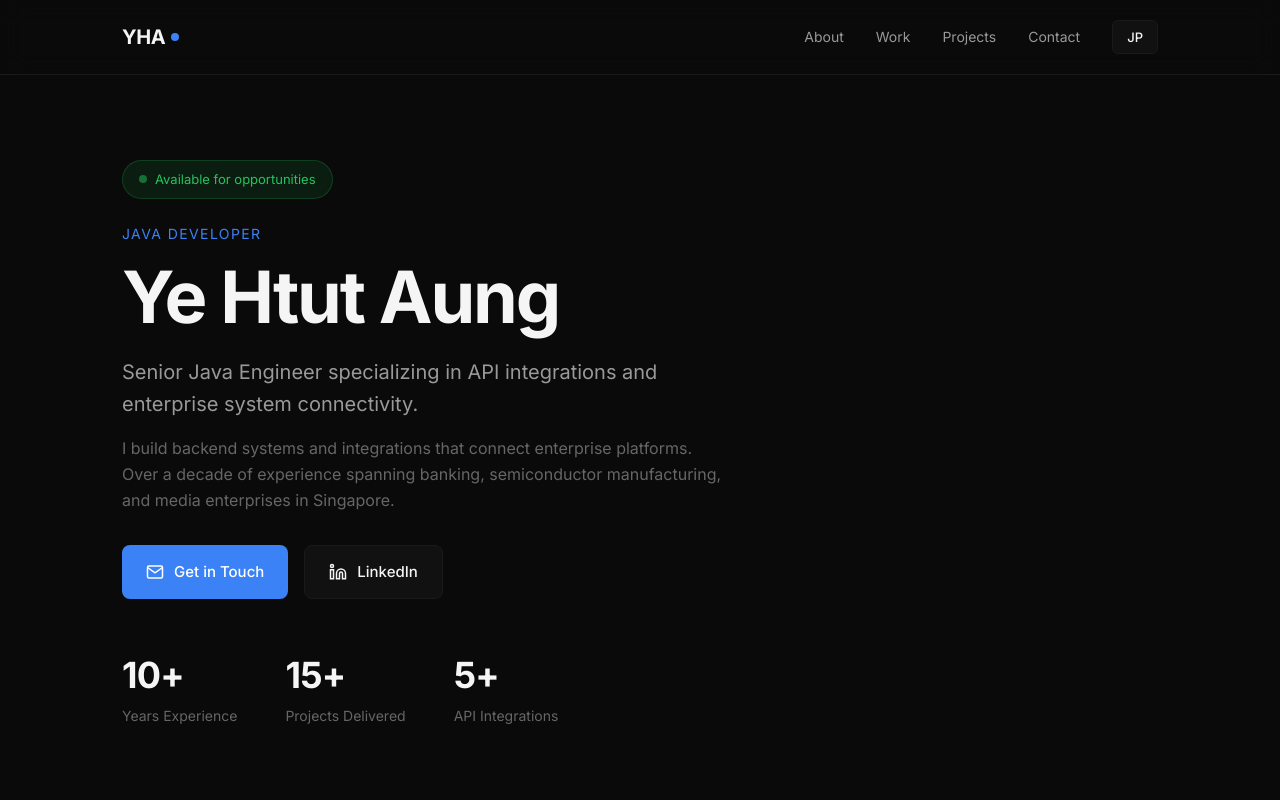
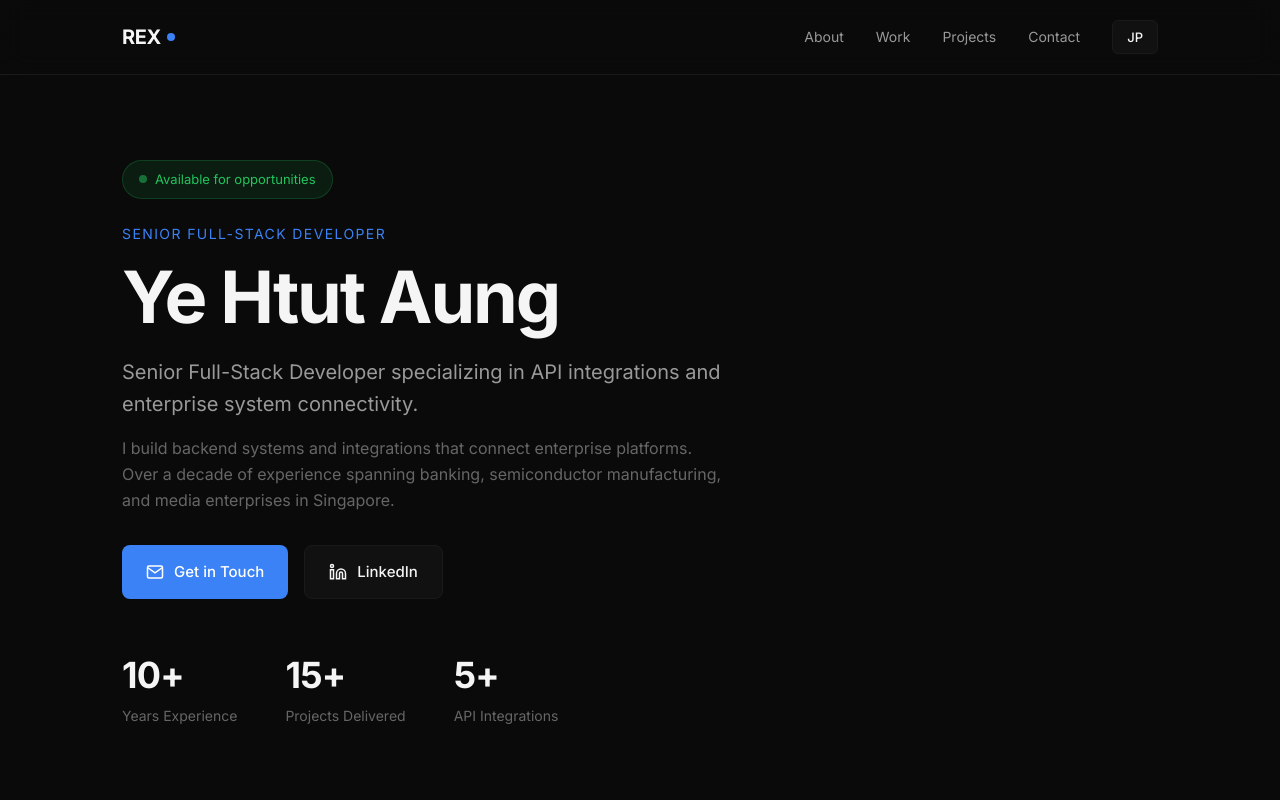
Before and after one commit to YeHtutAung/rex-portfolio-dashboard, a plain HTML site: page index.html in a window 1280 px wide. Shown: the top 800 px of the page. Drawn offline with Linux system fonts and the light colour scheme.

Commit message:
Update hero branding text

```diff
--- a/i18n.js
+++ b/i18n.js
@@ -7,9 +7,9 @@ const translations = {
             contact: "Contact"
         },
         hero: {
-            label: "Java Developer",
+            label: "Senior Full-Stack Developer",
             available: "Available for opportunities",
-            subtitle: "Senior Java Engineer specializing in API integrations and enterprise system connectivity.",
+            subtitle: "Senior Full-Stack Developer specializing in API integrations and enterprise system connectivity.",
             summary: "I build backend systems and integrations that connect enterprise platforms. Over a decade of experience spanning banking, semiconductor manufacturing, and media enterprises in Singapore.",
             contact: "Get in Touch",
             years: "Years Experience",
@@ -110,9 +110,9 @@ const translations = {
             contact: "連絡先"
         },
         hero: {
-            label: "Javaデベロッパー",
+            label: "シニアフルスタックデベロッパー",
             available: "お仕事募集中",
-            subtitle: "API連携とエンタープライズシステム接続を専門とするシニアJavaエンジニア",
+            subtitle: "API連携とエンタープライズシステム接続を専門とするシニアフルスタックデベロッパー。",
             summary: "エンタープライズプラットフォームを接続するバックエンドシステムと連携機能を構築しています。銀行、半導体製造、メディア企業での10年以上の経験があります。",
             contact: "お問い合わせ",
             years: "年の経験",
--- a/index.html
+++ b/index.html
@@ -14,7 +14,7 @@
     <nav class="nav">
         <div class="nav-inner">
             <a href="#" class="logo">
-                <span class="logo-text">YHA</span>
+                <span class="logo-text">REX</span>
                 <span class="logo-dot"></span>
             </a>
             <div class="nav-links">
@@ -41,9 +41,9 @@
                 <span class="badge-dot"></span>
                 <span data-i18n="hero.available">Available for opportunities</span>
             </div>
-            <p class="label" data-i18n="hero.label">Java Developer</p>
+            <p class="label" data-i18n="hero.label">Senior Full-Stack Developer</p>
             <h1>Ye Htut Aung</h1>
-            <p class="subtitle" data-i18n="hero.subtitle">Senior Java Engineer specializing in API integrations and enterprise system connectivity.</p>
+            <p class="subtitle" data-i18n="hero.subtitle">Senior Full-Stack Developer specializing in API integrations and enterprise system connectivity.</p>
             <p class="summary" data-i18n="hero.summary">
                 I build backend systems and integrations that connect enterprise platforms.
                 Over a decade of experience spanning banking, semiconductor manufacturing, and media enterprises in Singapore.
```
